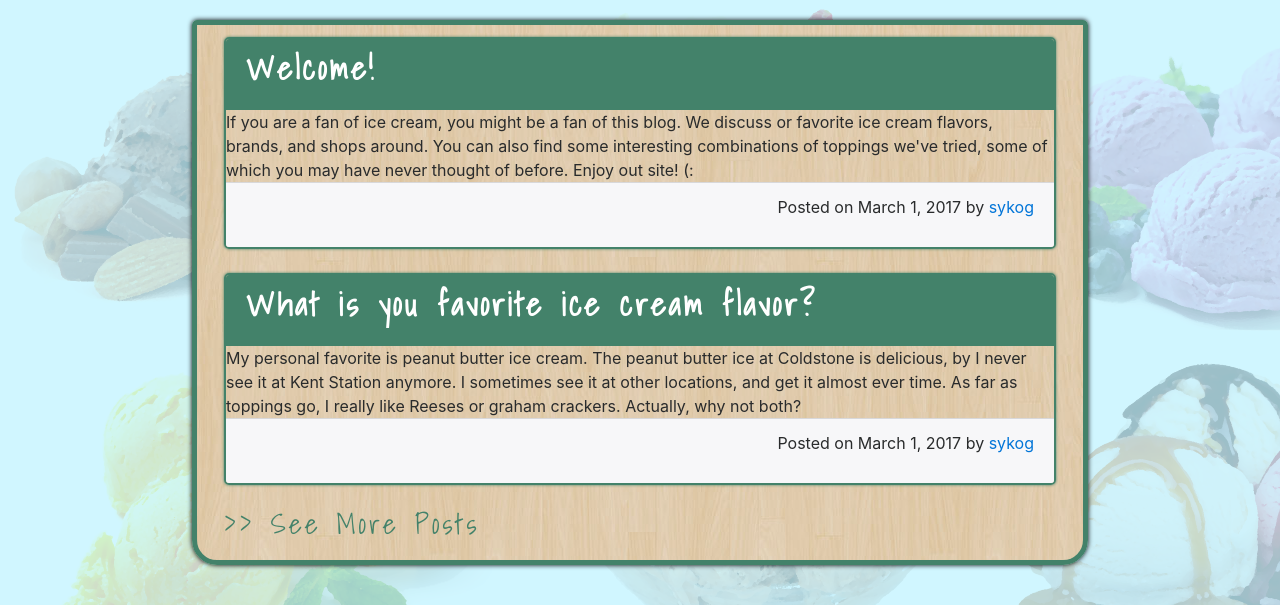
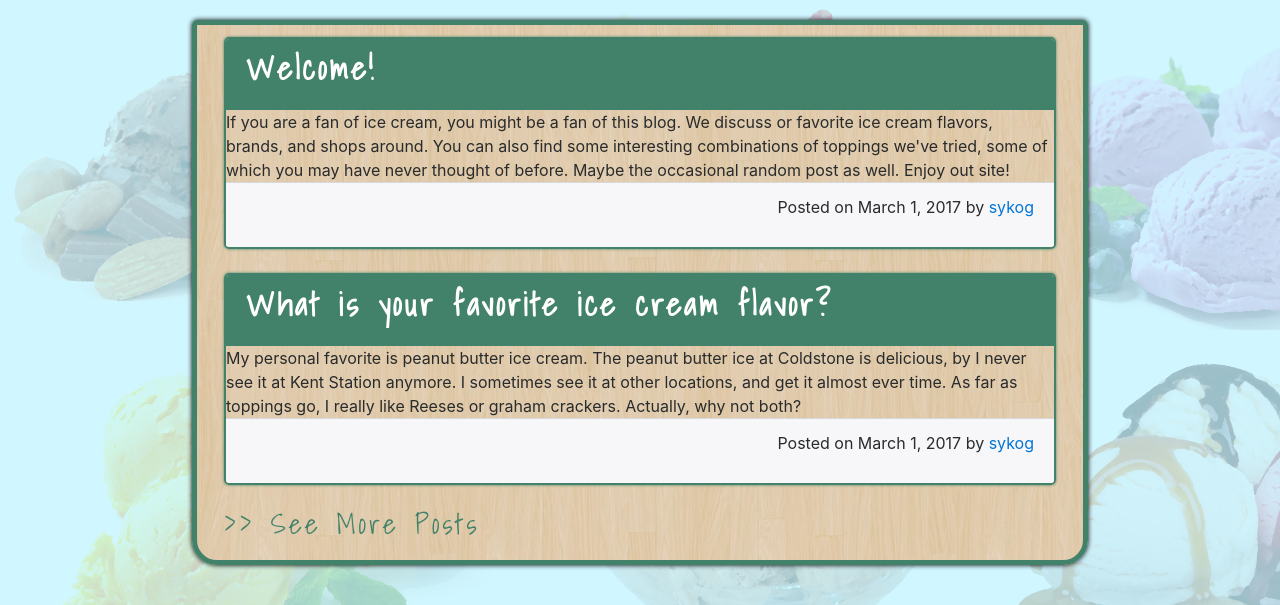
Before and after one commit to sykog/final, a PHP site: page /pages/home.html in a window 1280 px wide. Shown: the top 605 px of the page. Run offline with PHP 8.4, Linux system fonts and the light colour scheme; some libraries are stand-ins or nearby versions.

Commit message:
fixed navbar links

```diff
--- a/pages/home.html
+++ b/pages/home.html
@@ -7,8 +7,8 @@
 
     <!--Style sheets-->
     <link rel="stylesheet" href="https://maxcdn.bootstrapcdn.com/bootstrap/4.0.0-beta.3/css/bootstrap.min.css" integrity="sha384-Zug+QiDoJOrZ5t4lssLdxGhVrurbmBWopoEl+M6BdEfwnCJZtKxi1KgxUyJq13dy" crossorigin="anonymous">
-    <link rel="stylesheet" href="../final/styles/home-styles.css">
-    <link rel="stylesheet" href="../final/styles/nav-styles.css">
+    <link rel="stylesheet" href="/328/final/styles/home-styles.css">
+    <link rel="stylesheet" href="/328/final/styles/nav-styles.css">
 </head>
 <body>
 
@@ -24,16 +24,17 @@
 					<p class="card-text">If you are a fan of ice cream, you might be a fan of this blog.
 					We discuss or favorite ice cream flavors, brands, and shops around.
 					You can also find some interesting combinations of toppings we've tried, some
-					of which you may have never thought of before. Enjoy out site! (:</p>
+					of which you may have never thought of before. Maybe the occasional random post
+					as well. Enjoy out site!</p>
 				</div>
 				<div class="card-footer">
-					<p class="foot">Posted on March 1, 2017 by <a href="/profile/sykog">sykog</a></p>
+					<p class="foot">Posted on March 1, 2017 by <a href="profile/sykog">sykog</a></p>
 				</div>
 			</div>
 
 			<div class="card mb-4">
 				<div class="card-header">
-					<h2 class="card-title">What is you favorite ice cream flavor?</h2>
+					<h2 class="card-title">What is your favorite ice cream flavor?</h2>
 				</div>
 				<div class="card-body">
 					<p class="card-text">My personal favorite is peanut butter ice cream. The peanut butter ice
--- a/pages/navbar.html
+++ b/pages/navbar.html
@@ -1,16 +1,16 @@
 <nav id="mainNav">
     <div id="banner">
-        <img src="images/latestScoopLogo.png" alt="The Latest Scoop" id="logo">
+        <img src="/328/final/images/latestScoopLogo.png" alt="The Latest Scoop" id="logo">
     </div>
     <ul id="nav">
         <li>
-            <a class="" href="../final">Home<span class="sr-only">(current)</span></a>
+            <a class="" href="/328/final">Home<span class="sr-only">(current)</span></a>
         </li>
         <li>
             <a href="#">Posts<span class="sr-only"></span></a>
         </li>
         <li>
-            <a href="#">Profile<span class="sr-only"></span></a>
+            <a href="/328/final/profile/{{ @user }}">Profile<span class="sr-only"></span></a>
         </li>
         <li>
             <a href="#">Log In<span class="sr-only"></span></a>
--- a/pages/profile.html
+++ b/pages/profile.html
@@ -7,7 +7,8 @@
 
     <!--Style sheets-->
     <link rel="stylesheet" href="https://maxcdn.bootstrapcdn.com/bootstrap/4.0.0-beta.3/css/bootstrap.min.css" integrity="sha384-Zug+QiDoJOrZ5t4lssLdxGhVrurbmBWopoEl+M6BdEfwnCJZtKxi1KgxUyJq13dy" crossorigin="anonymous">
-    <link rel="stylesheet" href="../final/styles/nav-styles.css">
+    <link rel="stylesheet" href="/328/final/styles/home-styles.css">
+    <link rel="stylesheet" href="/328/final/styles/nav-styles.css">
 </head>
 <body>
     <div class="container">
```
Also changed, not shown: index.php (+9 -2 lines).
